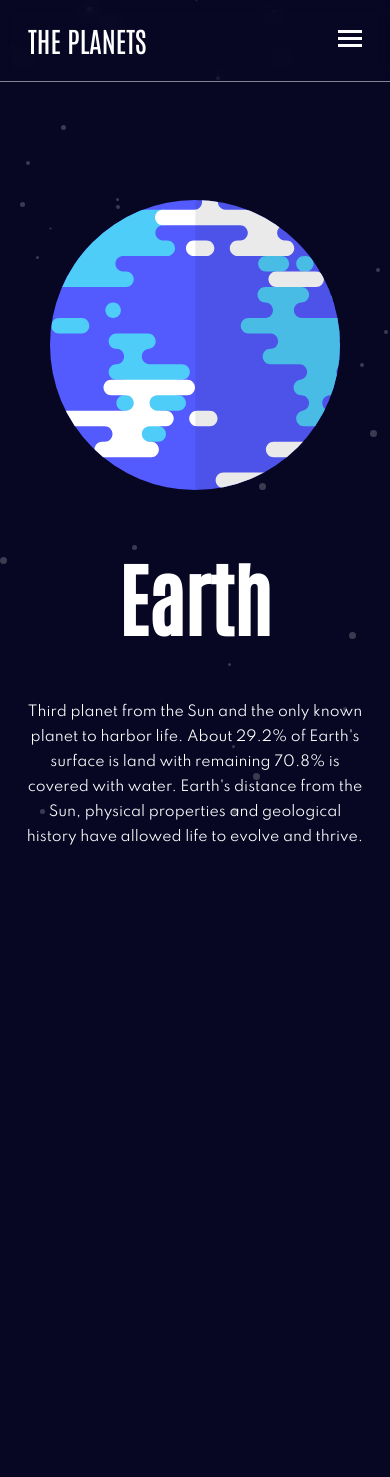
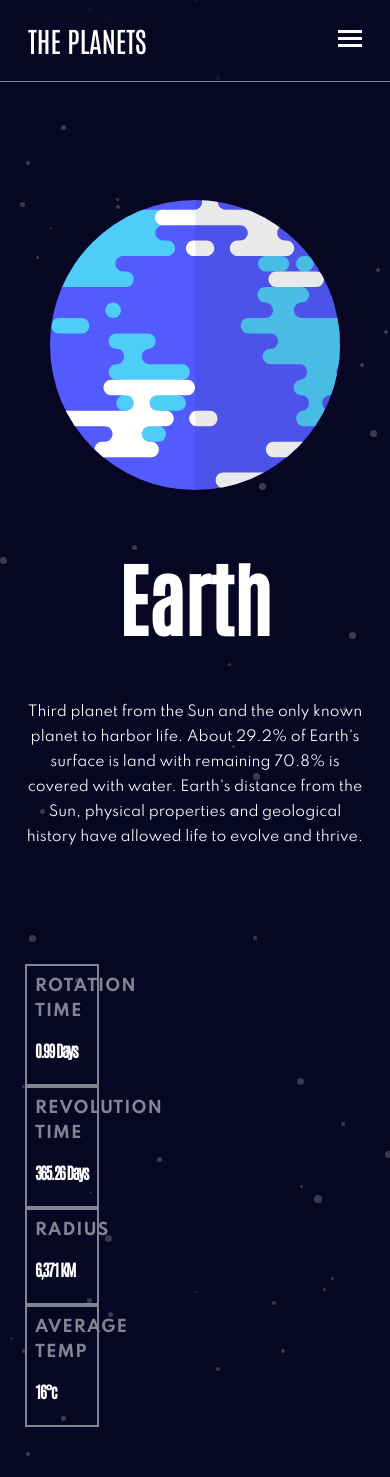
Before and after one commit to Long1sland/Solar-System, a React (Create React App) app: page /Solar-System/Earth in a window 390 px wide. Before the commit the page ends 914 px from the top, so only its background shows below. Built offline with nearby package versions, Linux system fonts and the light colour scheme.

Commit message:
finished layout for tablet and desktop

```diff
--- a/src/Components/Hero/hero.styles.js
+++ b/src/Components/Hero/hero.styles.js
@@ -1,17 +1,14 @@
 import styled from "styled-components";
 
 export const Wrapper = styled.div`
-  padding-top: 200px;
-  padding-bottom: 50px;
-  padding-left: 25px;
-  padding-right: 25px;
+  margin-bottom: 100px;
 `;
 
 export const Content = styled.div`
   display: flex;
   justify-content: space-between;
   align-items: center;
-  max-width: 1024px;
+  max-width: 1280px;
   margin: 0 auto;
 
   @media screen and (max-width: 1024px) {
--- a/src/Components/PlanetFooterData/FooterData.styles.js
+++ b/src/Components/PlanetFooterData/FooterData.styles.js
@@ -1,10 +1,50 @@
 import styled from "styled-components";
 
+export const Wrapper = styled.div`
+  display: flex;
+  justify-content: space-between;
 
-export const Wrapper = styled.div`
+  @media screen and (max-width: 860px) {
+    flex-direction: column;
+  }
+`;
 
-`
+export const InfoBox = styled.div`
+  border: solid 2px var(--darkGrey);
+  padding: 25px;
+  width: min(250px, 19vw);
 
-export const PlanetData = styled.div`
+  @media screen and (max-width: 1024px) {
+    width: min(250px, 19vw);
+    padding: 8px;
 
-`
+    h2 {
+      font-size: 24px;
+    }
+
+    h4 {
+      font-size: 8px;
+    }
+  }
+
+  @media screen and (max-width: 860px) {
+    max-width: 500px;
+
+    h2 {
+      font-size: inherit;
+    }
+
+    h4 {
+      font-size: inherit;
+    }
+  }
+
+  h4,
+  h2 {
+    margin: 0;
+  }
+
+  h4 {
+    color: var(--darkGrey);
+  }
+`;
--- a/src/Components/PlanetFooterData/index.js
+++ b/src/Components/PlanetFooterData/index.js
@@ -1,15 +1,31 @@
 import react from "react";
+import { useParams } from "react-router";
+import usePlanetFetch from "../../Hook/usePlanetFetch";
+import { Wrapper, InfoBox } from "./FooterData.styles";
+const FooterData = () => {
+  const { planetId } = useParams();
+  const { state } = usePlanetFetch(planetId);
 
-
-import { Wrapper, PlanetData } from "../NavBar/NavBar.styles";
-
-
-const FooterData = () => {
-    return (
-        <Wrapper>
-
-        </Wrapper>
-    );
-}
+  return (
+    <Wrapper>
+      <InfoBox>
+        <h4>ROTATION TIME</h4>
+        <h2>{state.rotation}</h2>
+      </InfoBox>
+      <InfoBox>
+        <h4>REVOLUTION TIME</h4>
+        <h2>{state.revolution}</h2>
+      </InfoBox>
+      <InfoBox>
+        <h4>RADIUS</h4>
+        <h2>{state.radius}</h2>
+      </InfoBox>
+      <InfoBox>
+        <h4>AVERAGE TEMP</h4>
+        <h2>{state.temperature}</h2>
+      </InfoBox>
+    </Wrapper>
+  );
+};
 
 export default FooterData;
--- a/src/GlobalStyles.js
+++ b/src/GlobalStyles.js
@@ -52,6 +52,14 @@ body {
         color: var(--white)
     }
 
+    h4{
+        font-family: 'Spartan', sans-serif;
+        font-size: 11px;
+        line-height: 25px;
+        letter-spacing: 1px;
+        color: var(--white)
+
+    }
     p {
         font-family: 'Spartan', sans-serif;
         font-weight: 400;
--- a/src/Home.js
+++ b/src/Home.js
@@ -1,15 +1,15 @@
 import react from "react";
 import Hero from "./Components/Hero";
-
-
-
+import FooterData from "./Components/PlanetFooterData";
+import { Wrapper } from "./Home.styles";
 
 const Home = () => {
-    return (
-        <>
-        <Hero></Hero>
-        </>
-    );
-}
+  return (
+    <Wrapper>
+      <Hero></Hero>
+      <FooterData></FooterData>
+    </Wrapper>
+  );
+};
 
 export default Home;
--- /dev/null
+++ b/src/Home.styles.js
@@ -0,0 +1,11 @@
+import styled from "styled-components";
+
+export const Wrapper = styled.div`
+  padding-top: 200px;
+  padding-bottom: 50px;
+  padding-left: 25px;
+  padding-right: 25px;
+
+  max-width: 1280px;
+  margin: 0 auto;
+`;
```
